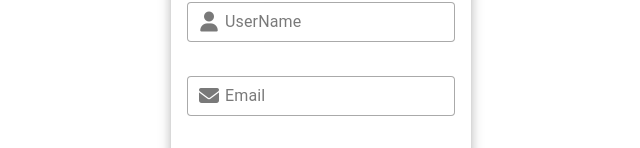
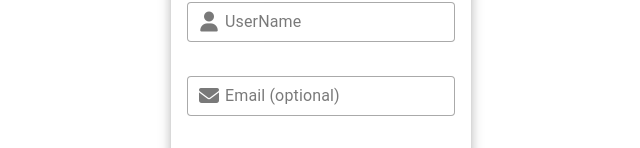
Before and after one commit to Nimakhdb13/panel, a Vue app: page / in a window 1280 px wide. Shown: the part 300-448 px from the top of the page, without its empty margins (319-959 px from the left). Built offline with nearby package versions, Linux system fonts and the light colour scheme.

Commit message:
make signin Card Details asset file

```diff
--- /dev/null
+++ b/src/assets/signinCardDetails.ts
@@ -0,0 +1,62 @@
+export default  [
+    {
+      title: "SignUp",
+      isFormValid: false,
+      fields: [
+        {
+          title: "UserName",
+          type: "text",
+          name: 'username',
+          rule: "username",
+          icon: "fa-solid fa-user",
+        },
+        {
+          title: "Email (optional)",
+          type: "text",
+          name: 'email',
+          rule: "email",
+          icon: "fa-solid fa-envelope",
+        },
+        {
+          title: "Phone Number",
+          type: "tel",
+          name: 'phone',
+          rule: "phone",
+          icon: "fa-solid fa-phone",
+        },
+        {
+          title: "Password",
+          type: "password",
+          name: "password",
+          rule: "password",
+          icon: "fa-solid fa-key",
+        },
+      ],
+      spanText: "do you have an account?",
+      btnText1: "login",
+      btnText2: "signup",
+    },
+    {
+      title: "LogIn",
+      isFormValid: false,
+      fields: [
+        {
+          title: "UserName",
+          name: 'username',
+          type: "text",
+          rule: "required",
+          icon: "fa-solid fa-user",
+        },
+        {
+          title: "Password",
+          name: 'password',
+          type: "password",
+          rule: "required",
+          icon: "fa-solid fa-key",
+        },
+      ],
+      spanText: "don't you have an account?",
+      btnText1: "signup",
+      btnText2: "login",
+    },
+  ];
--- a/src/components/signin/form.vue
+++ b/src/components/signin/form.vue
@@ -24,10 +24,10 @@
           field.type = field.type == 'password' ? 'text' : 'password'
         "
         :label="field.title"
-        v-model="formData[field.name]"
+        v-model="formData[(field.name as keyof typeof formData)]"
         :type="field.type"
         @keydown="checkPhoneIsNumber"
-        :rules="rules[field.name]"
+        :rules="_rules[field.name as keyof typeof _rules]"
       >
       </v-text-field>
       <div class="d-flex align-center justify-center">
@@ -57,11 +57,10 @@
 import { onMounted, ref, computed} from "vue";
 import _rules from "../../assets/rules";
 import { AuthApi } from "../../api/users/auth";
-import axios from "axios";
+import cardSides from "@/assets/signinCardDetails";
 const props = defineProps({
   title: String,
 });
-let rules = ref(_rules) as any;
 let detail = ref({}) as any;
 let formData = ref({
   username:'',
@@ -69,64 +68,7 @@ let formData = ref({
   email:'',
   phone:''
 })
-let cardSides = [
-  {
-    title: "SignUp",
-    isFormValid: false,
-    fields: [
-      {
-        title: "UserName",
-        type: "text",
-        rule: "username",
-        icon: "fa-solid fa-user",
-      },
-      {
-        title: "Email",
-        type: "text",
-        rule: "email",
-        icon: "fa-solid fa-envelope",
-      },
-      {
-        title: "Phone Number",
-        type: "tel",
-        rule: "phone",
-        icon: "fa-solid fa-phone",
-      },
-      {
-        title: "Password",
-        type: "password",
-        rule: "password",
-        icon: "fa-solid fa-key",
-      },
-    ],
-    spanText: "do you have an account?",
-    btnText1: "login",
-    btnText2: "signup",
-  },
-  {
-    title: "LogIn",
-    isFormValid: false,
-    fields: [
-      {
-        title: "UserName",
-        name: 'username',
-        type: "text",
-        rule: "required",
-        icon: "fa-solid fa-user",
-      },
-      {
-        title: "Password",
-        name: 'password',
-        type: "password",
-        rule: "required",
-        icon: "fa-solid fa-key",
-      },
-    ],
-    spanText: "don't you have an account?",
-    btnText1: "signup",
-    btnText2: "login",
-  },
-];
+
 let loading = ref(false);
 
 function submit(type: string) {
@@ -134,17 +76,16 @@ function submit(type: string) {
     loading.value = true;
     if(type == "SignUp")
       new AuthApi().signup(formData.value).then((res)=>{
-        console.log(res)
+        loading.value = false;
       })
     else
       new AuthApi().login(loginFormData(formData.value)).then((res)=>{
-          console.log(res)
+        loading.value = false;
         })
       }
 }
 
 function loginFormData(formData: any){
-  console.log(formData)
   return {
     username: formData.username,
     password: formData.password,
```
